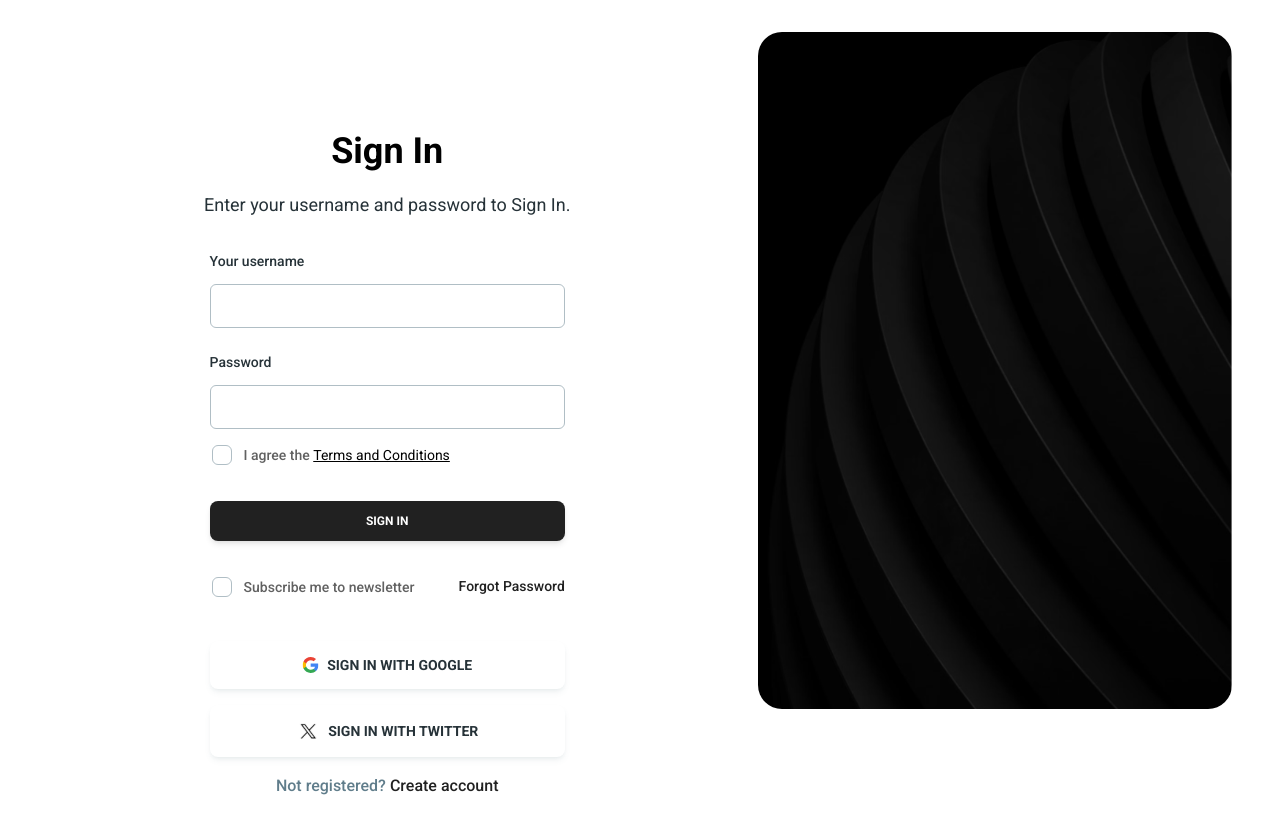
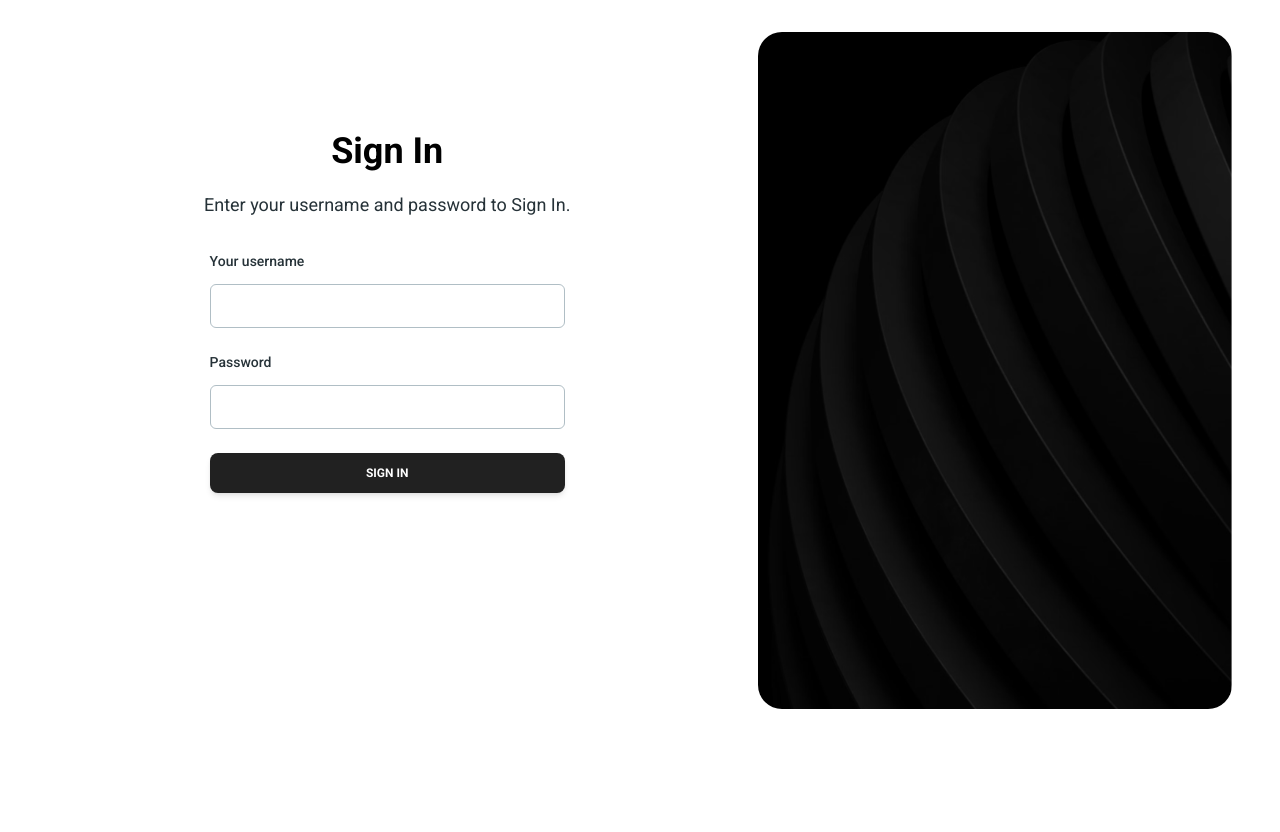
Before and after one commit to Quanghuy612/eProject-4_CMS_Bookstore, a React (Vite) app: page /auth/sign-in in a window 1280 px wide. Built offline with nearby package versions, Linux system fonts and the light colour scheme.

Commit message:
Update token

```diff
--- a/src/api/baseApi.js
+++ b/src/api/baseApi.js
@@ -1,7 +1,4 @@
 import axios from "axios";
-import Cookies from "universal-cookie";
-
-const cookies = new Cookies();
 
 const baseApi = axios.create({
   baseURL: "http://localhost:8080/api/v1",
@@ -10,10 +7,9 @@ const baseApi = axios.create({
   },
 });
 
-
 baseApi.interceptors.request.use(
   (config) => {
-    const token = cookies.get("token");
+    const token = localStorage.getItem("token");
     if (token) {
       config.headers.Authorization = `Bearer ${token}`;
     }
--- a/src/pages/auth/sign-in.jsx
+++ b/src/pages/auth/sign-in.jsx
@@ -106,110 +106,9 @@ const handleSubmit = async (e) => {
               {errorMessage}
             </Typography>
           )}
-          <Checkbox
-            label={
-              <Typography
-                variant="small"
-                color="gray"
-                className="flex items-center justify-start font-medium"
-              >
-                I agree the&nbsp;
-                <a
-                  href="#"
-                  className="font-normal text-black transition-colors hover:text-gray-900 underline"
-                >
-                  Terms and Conditions
-                </a>
-              </Typography>
-            }
-            containerProps={{ className: "-ml-2.5" }}
-          />
           <Button type="submit" className="mt-6" fullWidth>
             Sign In
           </Button>
-
-
-          <div className="flex items-center justify-between gap-2 mt-6">
-            <Checkbox
-              label={
-                <Typography
-                  variant="small"
-                  color="gray"
-                  className="flex items-center justify-start font-medium"
-                >
-                  Subscribe me to newsletter
-                </Typography>
-              }
-              containerProps={{ className: "-ml-2.5" }}
-            />
-            <Typography variant="small" className="font-medium text-gray-900">
-              <a href="#">Forgot Password</a>
-            </Typography>
-          </div>
-          <div className="space-y-4 mt-8">
-            <Button
-              size="lg"
-              color="white"
-              className="flex items-center gap-2 justify-center shadow-md"
-              fullWidth
-            >
-              <svg
-                width="17"
-                height="16"
-                viewBox="0 0 17 16"
-                fill="none"
-                xmlns="http://www.w3.org/2000/svg"
-              >
-                <g clipPath="url(#clip0_1156_824)">
-                  <path
-                    d="M16.3442 8.18429C16.3442 7.64047 16.3001 7.09371 16.206 6.55872H8.66016V9.63937H12.9813C12.802 10.6329 12.2258 11.5119 11.3822 12.0704V14.0693H13.9602C15.4741 12.6759 16.3442 10.6182 16.3442 8.18429Z"
-                    fill="#4285F4"
-                  />
-                  <path
-                    d="M8.65974 16.0006C10.8174 16.0006 12.637 15.2922 13.9627 14.0693L11.3847 12.0704C10.6675 12.5584 9.7415 12.8347 8.66268 12.8347C6.5756 12.8347 4.80598 11.4266 4.17104 9.53357H1.51074V11.5942C2.86882 14.2956 5.63494 16.0006 8.65974 16.0006Z"
-                    fill="#34A853"
-                  />
-                  <path
-                    d="M4.16852 9.53356C3.83341 8.53999 3.83341 7.46411 4.16852 6.47054V4.40991H1.51116C0.376489 6.67043 0.376489 9.33367 1.51116 11.5942L4.16852 9.53356Z"
-                    fill="#FBBC04"
-                  />
-                  <path
-                    d="M8.65974 3.16644C9.80029 3.1488 10.9026 3.57798 11.7286 4.36578L14.0127 2.08174C12.5664 0.72367 10.6469 -0.0229773 8.65974 0.000539111C5.63494 0.000539111 2.86882 1.70548 1.51074 4.40987L4.1681 6.4705C4.8001 4.57449 6.57266 3.16644 8.65974 3.16644Z"
-                    fill="#EA4335"
-                  />
-                </g>
-                <defs>
-                  <clipPath id="clip0_1156_824">
-                    <rect
-                      width="16"
-                      height="16"
-                      fill="white"
-                      transform="translate(0.5)"
-                    />
-                  </clipPath>
-                </defs>
-              </svg>
-              <span>Sign in With Google</span>
-            </Button>
-            <Button
-              size="lg"
-              color="white"
-              className="flex items-center gap-2 justify-center shadow-md"
-              fullWidth
-            >
-              <img src="/img/twitter-logo.svg" height={24} width={24} alt="" />
-              <span>Sign in With Twitter</span>
-            </Button>
-          </div>
-          <Typography
-            variant="paragraph"
-            className="text-center text-blue-gray-500 font-medium mt-4"
-          >
-            Not registered?
-            <Link to="/auth/sign-up" className="text-gray-900 ml-1">
-              Create account
-            </Link>
-          </Typography>
         </form>
       </div>
       <div className="w-2/5 h-full hidden lg:block">
--- a/src/widgets/layout/configurator.jsx
+++ b/src/widgets/layout/configurator.jsx
@@ -55,13 +55,13 @@ export function Configurator() {
     pink: "from-pink-400 to-pink-600",
   };
 
-  React.useEffect(() => {
-    const stars = fetch(
-      "https://api.github.com/repos/creativetimofficial/material-tailwind-dashboard-react"
-    )
-      .then((response) => response.json())
-      .then((data) => setStars(formatNumber(data.stargazers_count, 1)));
-  }, []);
+//   React.useEffect(() => {
+//     const stars = fetch(
+//       "https://api.github.com/repos/creativetimofficial/material-tailwind-dashboard-react"
+//     )
+//       .then((response) => response.json())
+//       .then((data) => setStars(formatNumber(data.stargazers_count, 1)));
+//   }, []);
 
   return (
     <aside
```
